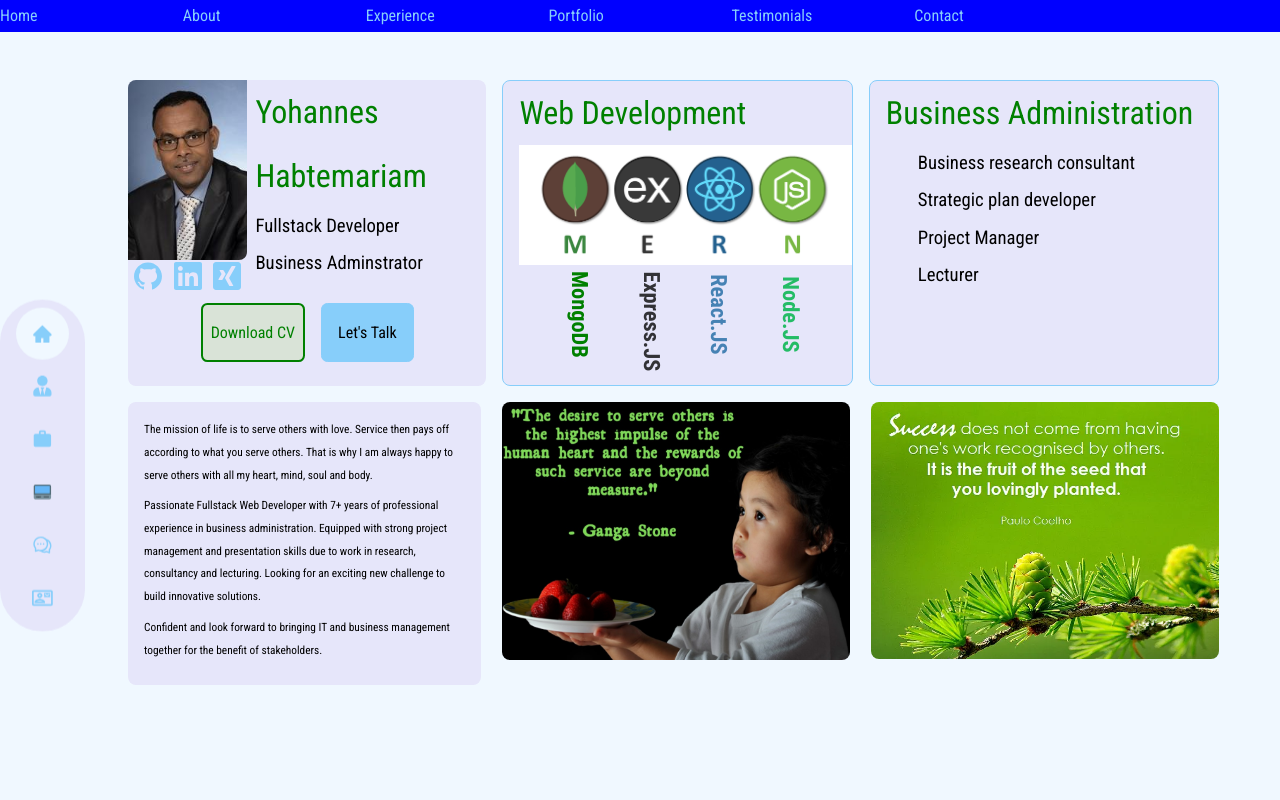
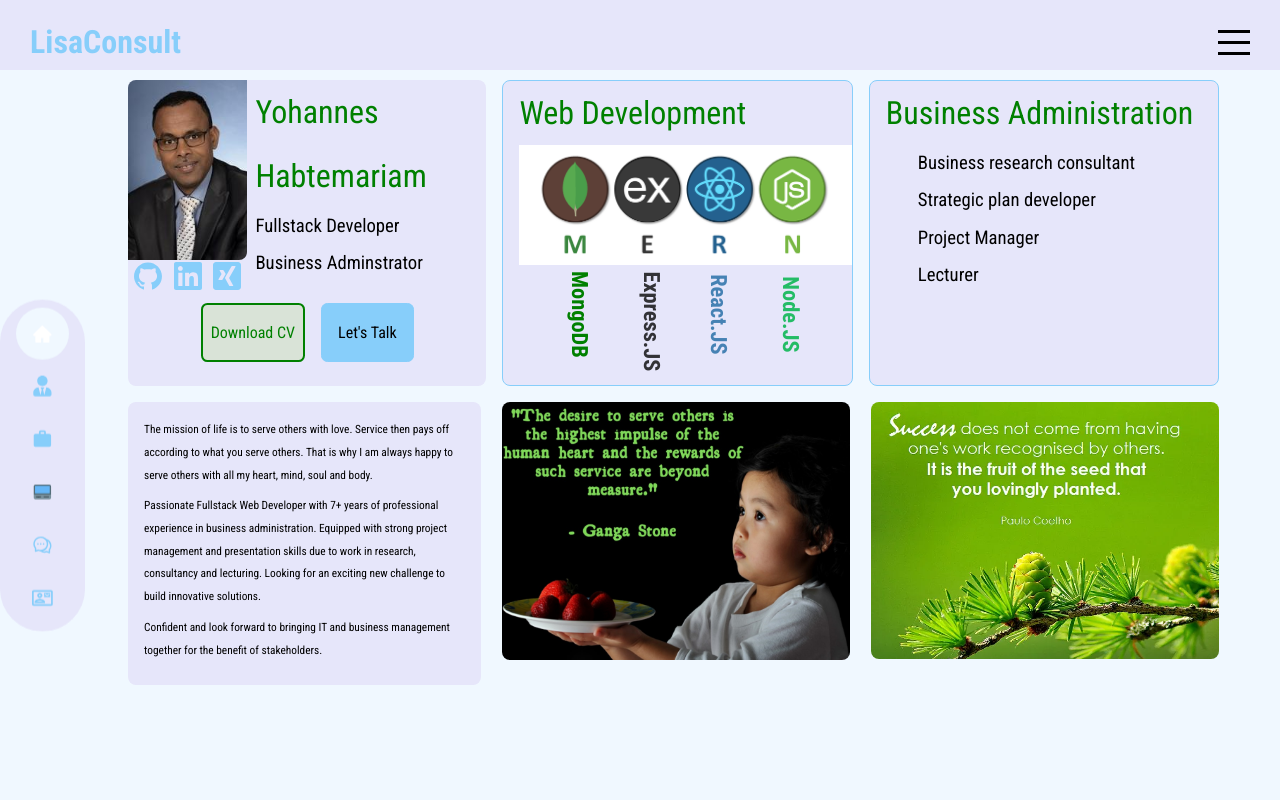
Before and after one commit to Yohannes-Habtemariam/my-portfolio, a React (Create React App) app in the folder frontend/: page / in a window 1280 px wide. Shown: the top 800 px of the page. Built offline with nearby package versions, Linux system fonts and the light colour scheme.

Commit message:
Hamburger

```diff
--- a/frontend/src/componets/footer/Footer.css
+++ b/frontend/src/componets/footer/Footer.css
@@ -13,7 +13,9 @@ footer a {
 
 .footer-internal-links {
     display: flex;
-    justify-content: space-around;
+    justify-content: center;
+    align-items: center;
+    gap: 1rem;
 }
 
 .footer-internal-links a{
@@ -48,7 +50,9 @@ footer a {
 
 .footer-copyright{
     display: flex;
-    justify-content: space-around;
+    justify-content: center;
+    align-items: center;
+    gap: 1rem;
 }
 
 .footer-copyright small{
--- a/frontend/src/componets/footer/Footer.jsx
+++ b/frontend/src/componets/footer/Footer.jsx
@@ -8,7 +8,6 @@ const Footer = () => {
         <li><a href="#"> Home </a></li>
         <li><a href="#about"> About </a></li>
         <li><a href="#experience">Experience </a></li>
-        <li><a href="#services"> Services </a></li>
         <li><a href="#portfolio"> Portfolio </a></li>
         <li><a href="#testimonials"> Testimonials </a></li>
         <li><a href="#contact"> Contact </a></li>
--- a/frontend/src/componets/header/Header.jsx
+++ b/frontend/src/componets/header/Header.jsx
@@ -7,35 +7,14 @@ import { FaXingSquare, FaLinkedin } from "react-icons/fa";
 import "./Header.css";
 import MERN2 from "../../images/mern-stack.png";
 import CV from "../../images/CV.pdf";
+import Topbar from "./topBar/Topbar";
+import Menu from "./menu/Menu";
 
 const Header = () => {
   return (
     <header className="header-page-container">
-      <nav className="navbar-top">
-        <figure className="logo">
-          <img src="" alt="" />
-        </figure>
-        <ul className="list-items">
-          <li>
-            <a href="#"> Home </a>
-          </li>
-          <li>
-            <a href="#about"> About </a>
-          </li>
-          <li>
-            <a href="#experience"> Experience </a>
-          </li>
-          <li>
-            <a href="#portfolio"> Portfolio </a>
-          </li>
-          <li>
-            <a href="#testimonials"> Testimonials </a>
-          </li>
-          <li>
-            <a href="#contact"> Contact </a>
-          </li>
-        </ul>
-      </nav>
+      <Topbar />
+      <Menu />
       <div className="header header-container">
         <div className="photo-personal-info-container">
           <div className="photo-educational-background">
--- /dev/null
+++ b/frontend/src/componets/header/menu/Menu.css
@@ -0,0 +1,19 @@
+
+.menu {
+    width: 300px;
+    height: 100vh;
+    background-color:  #b2c3f5;
+    position: fixed;
+    top: 0;
+    right: -300px;
+    z-index: 2;
+    display: flex;
+    flex-direction: column;
+    justify-content: center;
+    align-items: center;
+    transition: all 1s ease;
+}
+
+.active {
+    right: 0;
+}
--- /dev/null
+++ b/frontend/src/componets/header/menu/Menu.jsx
@@ -0,0 +1,37 @@
+import React, { useState } from 'react'
+import "./Menu.css"
+
+const Menu = () => {
+    const [menubarActive, setMenubarActive] = useState(false);
+  return (
+    <div className={"menu " + (menubarActive && "active")}>
+        <ul>
+            <li>
+                <a href="#header">Home</a>
+            </li>
+
+            <li>
+                <a href="#about">About</a>
+            </li>
+
+            <li>
+                <a href="#experience">Experience</a>
+            </li>
+
+            <li>
+                <a href="#portfolio">Portfolio</a>
+            </li>
+
+            <li>
+                <a href="#testimonials">Testimonails</a>
+            </li>
+
+            <li>
+                <a href="#contact">Contact</a>
+            </li>
+        </ul>
+    </div>
+  )
+}
+
+export default Menu
--- /dev/null
+++ b/frontend/src/componets/header/topBar/Topbar.css
@@ -0,0 +1,61 @@
+
+.topbar {
+    width: 100%;
+    height: 70px;
+    background-color:#E6E6FA;
+    color: #000;
+    position: fixed;
+    top: 0;
+    transition: all 1s ease;
+    z-index: 3;
+}
+
+.wrapper{
+    padding: 10px 30px;
+    display: flex;
+    justify-content: space-between;
+    align-items: center;
+}
+
+.logo {
+    font-size: 2rem;
+    font-weight: bold;
+
+}
+
+.hamburger {
+    width: 32px;
+    height: 25px;
+    display: flex;
+    flex-direction: column;
+    justify-content: space-between;
+    align-items: center;
+    cursor: pointer;
+}
+
+.hamburger span {
+    width: 100%;
+    height: 3px;
+    background-color: black;
+    transform-origin: left;
+    transition: 0.5s;
+}
+
+.active {
+    background-color: #b2c3f5;
+    color: white;
+}
+
+.active .hamburger span:first-child {
+    background-color: white;
+    transform: rotate(45deg);
+}
+
+.active .hamburger span:nth-child(2) {
+    opacity: 0;
+}
+
+.active .hamburger span:last-child {
+    background-color: white;
+    transform: rotate(-45deg);
+}
--- /dev/null
+++ b/frontend/src/componets/header/topBar/Topbar.jsx
@@ -0,0 +1,25 @@
+import React, { useState } from 'react'
+import "./Topbar.css";
+
+const Topbar = () => {
+    const [menubarActive, setMenubarActive] = useState(false);
+
+  return (
+    <div className={"topbar " + (menubarActive && "active")}>
+        <div className='wrapper'>
+            <div className='left'>
+                <a href="#header" className='logo'>LisaConsult</a>
+            </div>
+            <div className='right'>
+                <div className='hamburger' onClick={()=> setMenubarActive(!menubarActive)}>
+                    <span className='line-one'></span>
+                    <span className='line-two'></span>
+                    <span className='line-three'></span>
+                </div>
+            </div>
+        </div>
+    </div>
+  )
+}
+
+export default Topbar
```
